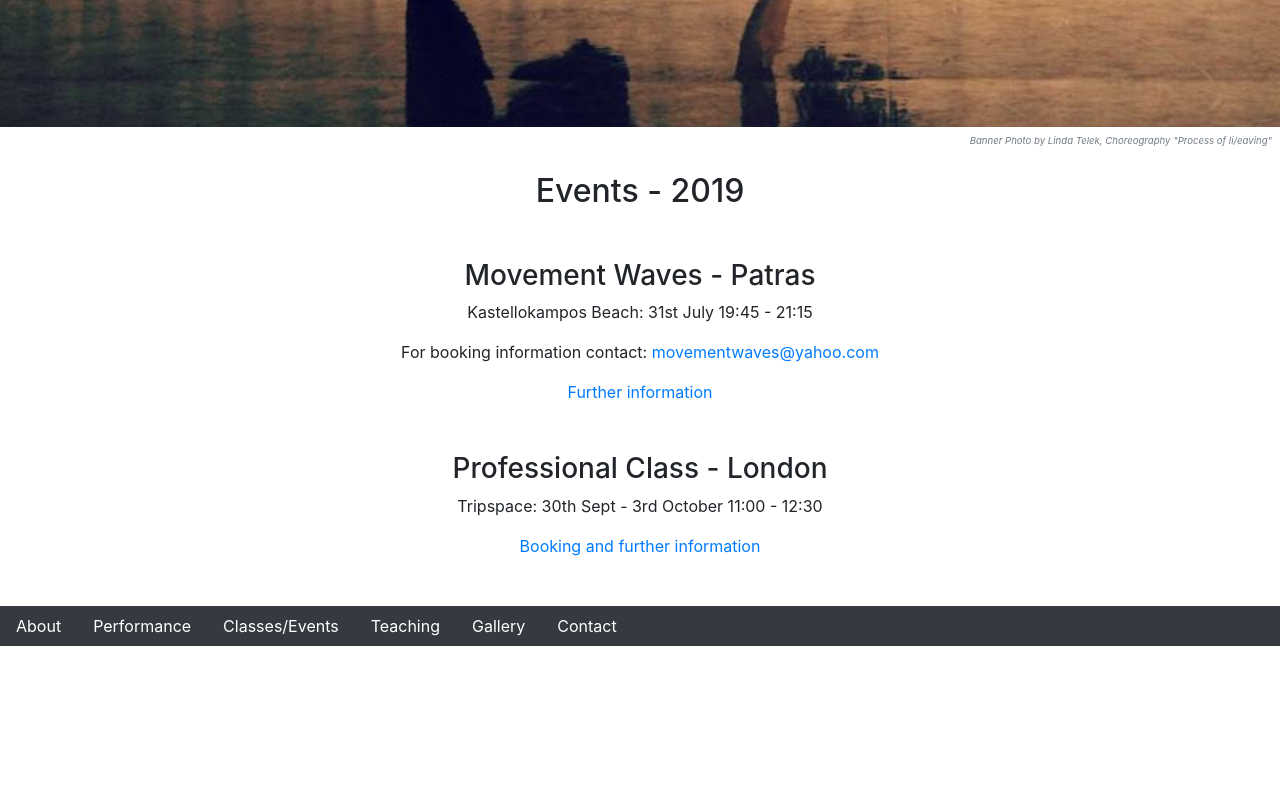
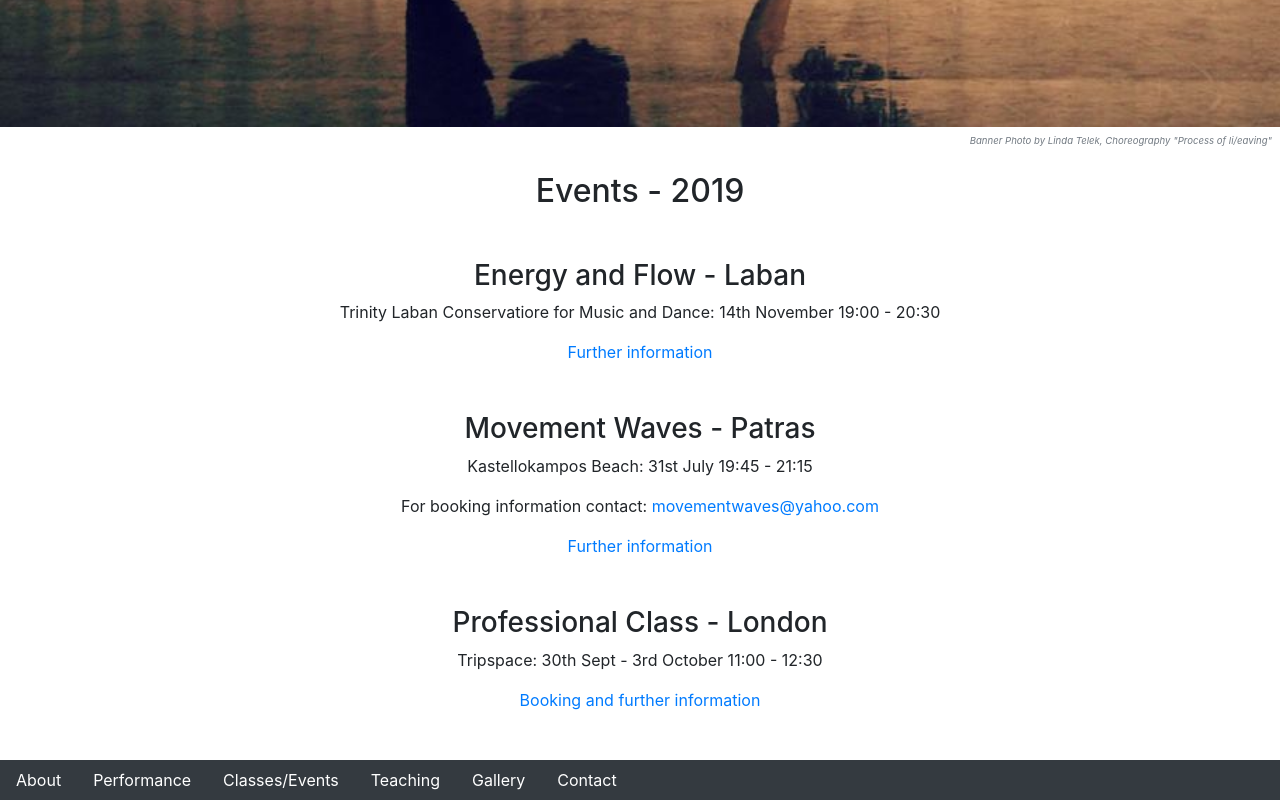
Before and after one commit to Jans999/vivianWebsite, a plain HTML site: page pages/upcoming.html in a window 1280 px wide. Shown: the part 909-1709 px from the top of the page. Before the commit the page ends 1555 px from the top, so only its background shows below. Drawn offline with nearby package versions, Linux system fonts and the light colour scheme.

Commit message:
energy and flow november

```diff
--- a/pages/upcoming.html
+++ b/pages/upcoming.html
@@ -55,6 +55,12 @@
       <h2 class="mb-5">Events - 2019</h2>
 
       <div class="mb-5">
+        <h3>Energy and Flow - Laban</h3>
+        <p>Trinity Laban Conservatiore for Music and Dance: 14th November 19:00 - 20:30</p>
+        <p><a href="https://www.facebook.com/events/413301586047613/" target="_blank">Further information</a></p>
+      </div>
+
+      <div class="mb-5">
         <h3>Movement Waves - Patras</h3>
         <p>Kastellokampos Beach: 31st July 19:45 - 21:15</p>
         <p>For booking information contact: <span><a href="mailto:movementwaves@yahoo.com">movementwaves@yahoo.com</a></span></p>
```
